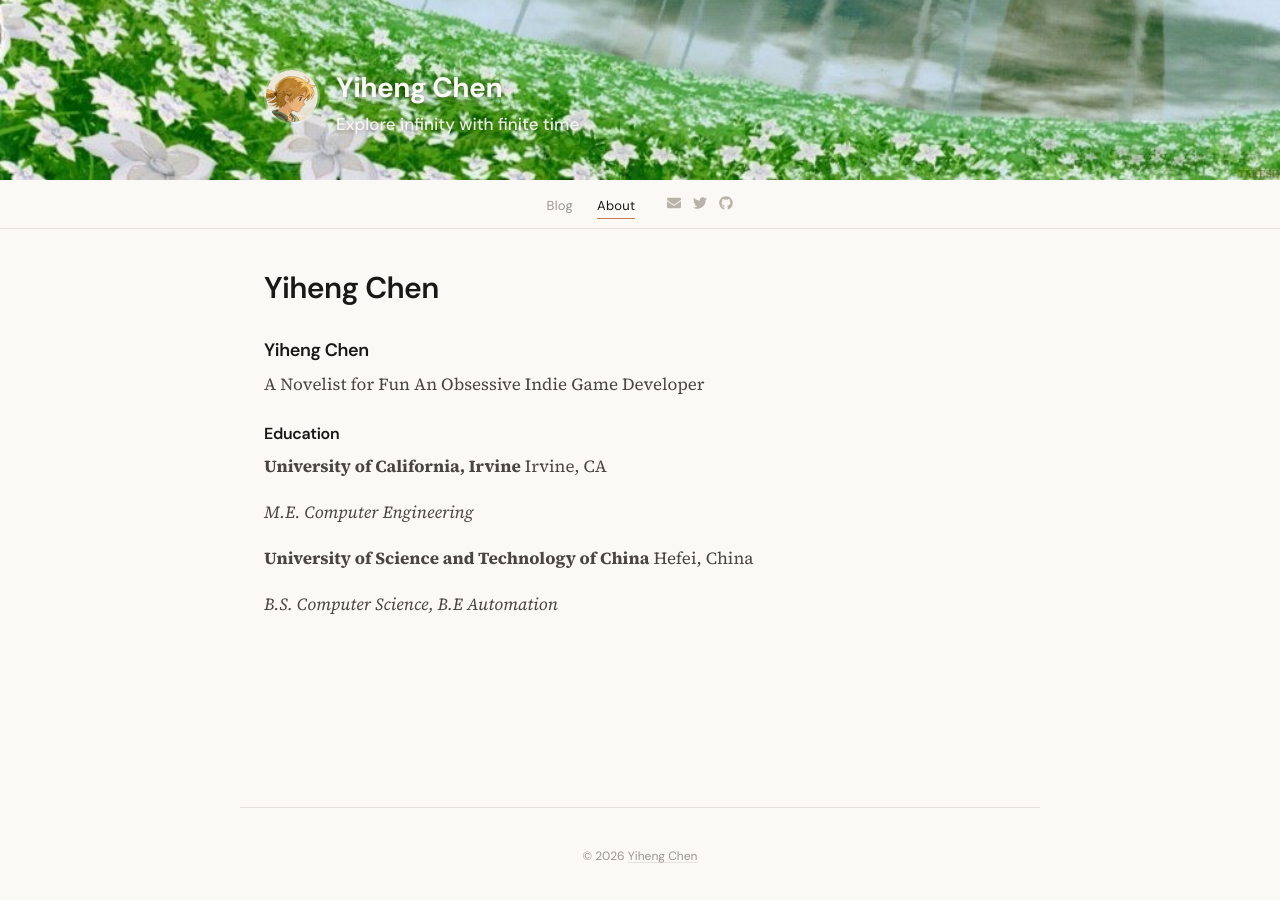
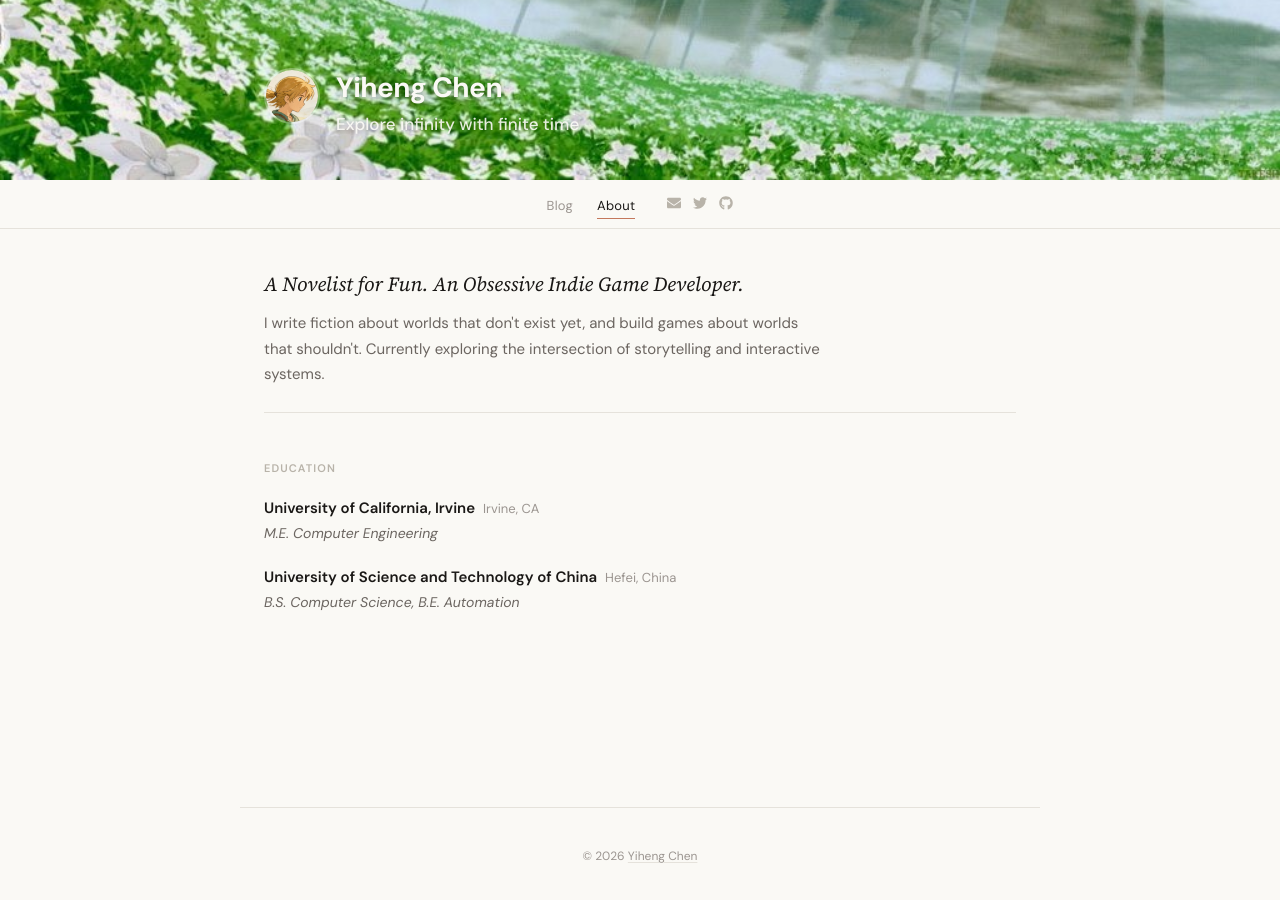
Before and after one commit to yihenc/yihenc.github.io, a Jekyll site: the page built from about.md, in a window 1280 px wide. Built offline with Jekyll 4.4.1, drawn with Linux system fonts in a browser that asks for light colours; nearby versions of some CDN libraries; our own code applies the rules of GitHub Pages for plain Markdown files.

Commit message:
Redesign About page: clean minimal bio card, fix triple name
- Remove page.title h1 from page layout (hero already shows identity)
- Redesign about.md with styled bio card: italic tagline, bio paragraph,
  education section with school/location/degree format
- Add _about.scss with dedicated About page styling
- No redundant 'Yiheng Chen' — hero is the single source of identity

```diff
--- a/_layouts/page.html
+++ b/_layouts/page.html
@@ -2,9 +2,6 @@
 layout: default
 ---
 
-<article class="page">
-  {% if page.title and page.title != "" %}
-  <h1 class="page-title">{{ page.title }}</h1>
-  {% endif %}
+<article class="page about-page">
   {{ content }}
 </article>
--- /dev/null
+++ b/_sass/_about.scss
@@ -0,0 +1,93 @@
+// About page — clean minimal bio card
+
+.about-page {
+  font-family: var(--body-font);
+}
+
+.about-intro {
+  margin-bottom: var(--spacer-3);
+  padding-bottom: var(--spacer-2);
+  border-bottom: 1px solid var(--border-color);
+}
+
+.about-tagline {
+  font-family: var(--text-font);
+  font-size: 1.25rem;
+  font-weight: 400;
+  font-style: italic;
+  color: var(--heading-color);
+  line-height: 1.5;
+  margin: 0 0 0.75rem;
+}
+
+.about-bio {
+  font-size: 0.9375rem;
+  color: var(--gray-600);
+  line-height: 1.7;
+  margin: 0;
+  max-width: 560px;
+}
+
+// Sections
+.about-sections {
+  display: flex;
+  flex-direction: column;
+  gap: var(--spacer-3);
+}
+
+.about-section-title {
+  font-size: 0.6875rem;
+  font-weight: 600;
+  text-transform: uppercase;
+  letter-spacing: 0.1em;
+  color: var(--gray-400);
+  margin: 0 0 1.25rem;
+  padding: 0;
+}
+
+.about-item {
+  margin-bottom: 1.25rem;
+
+  &:last-child {
+    margin-bottom: 0;
+  }
+}
+
+.about-item-header {
+  display: flex;
+  align-items: baseline;
+  gap: 0.5rem;
+  flex-wrap: wrap;
+  margin-bottom: 0.125rem;
+
+  strong {
+    font-size: 0.9375rem;
+    font-weight: 600;
+    color: var(--heading-color);
+  }
+}
+
+.about-item-meta {
+  font-size: 0.8125rem;
+  color: var(--gray-500);
+}
+
+.about-item-detail {
+  font-size: 0.875rem;
+  font-style: italic;
+  color: var(--gray-600);
+  margin: 0.125rem 0 0;
+  line-height: 1.5;
+}
+
+// Responsive
+@media (max-width: $sm-width) {
+  .about-tagline {
+    font-size: 1.125rem;
+  }
+
+  .about-item-header {
+    flex-direction: column;
+    gap: 0;
+  }
+}
--- a/about.md
+++ b/about.md
@@ -3,15 +3,29 @@ layout: page
 title:
 ---
 
-### Yiheng Chen
-A Novelist for Fun
-An Obsessive Indie Game Developer
+<div class="about-intro">
+  <p class="about-tagline">A Novelist for Fun. An Obsessive Indie Game Developer.</p>
+  <p class="about-bio">I write fiction about worlds that don't exist yet, and build games about worlds that shouldn't. Currently exploring the intersection of storytelling and interactive systems.</p>
+</div>
 
-#### Education
-__University of California, Irvine__	Irvine, CA
+<div class="about-sections">
 
-*M\.E\. Computer Engineering*
+<div class="about-section">
+  <h3 class="about-section-title">Education</h3>
+  <div class="about-item">
+    <div class="about-item-header">
+      <strong>University of California, Irvine</strong>
+      <span class="about-item-meta">Irvine, CA</span>
+    </div>
+    <p class="about-item-detail">M.E. Computer Engineering</p>
+  </div>
+  <div class="about-item">
+    <div class="about-item-header">
+      <strong>University of Science and Technology of China</strong>
+      <span class="about-item-meta">Hefei, China</span>
+    </div>
+    <p class="about-item-detail">B.S. Computer Science, B.E. Automation</p>
+  </div>
+</div>
 
-__University of Science and Technology of China__	Hefei, China
-
-*B\.S\. Computer Science,  B\.E Automation*
+</div>
--- a/assets/styles.scss
+++ b/assets/styles.scss
@@ -15,6 +15,7 @@
 @import "message";
 @import "toc";
 @import "alignment";
+@import "about";
 
 @import "syntax-light";
 @media (prefers-color-scheme: dark) {
```
